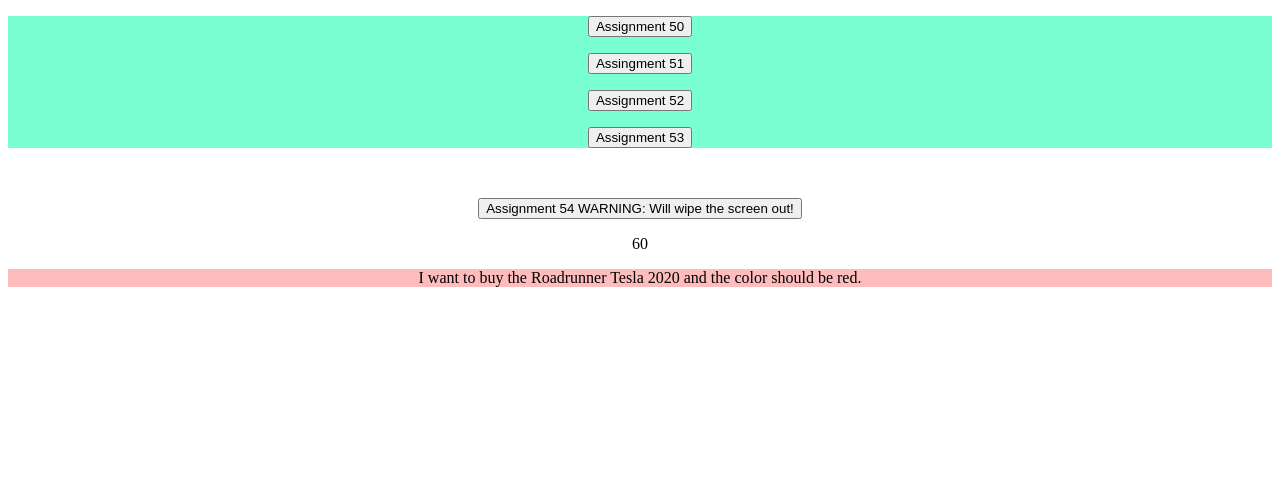
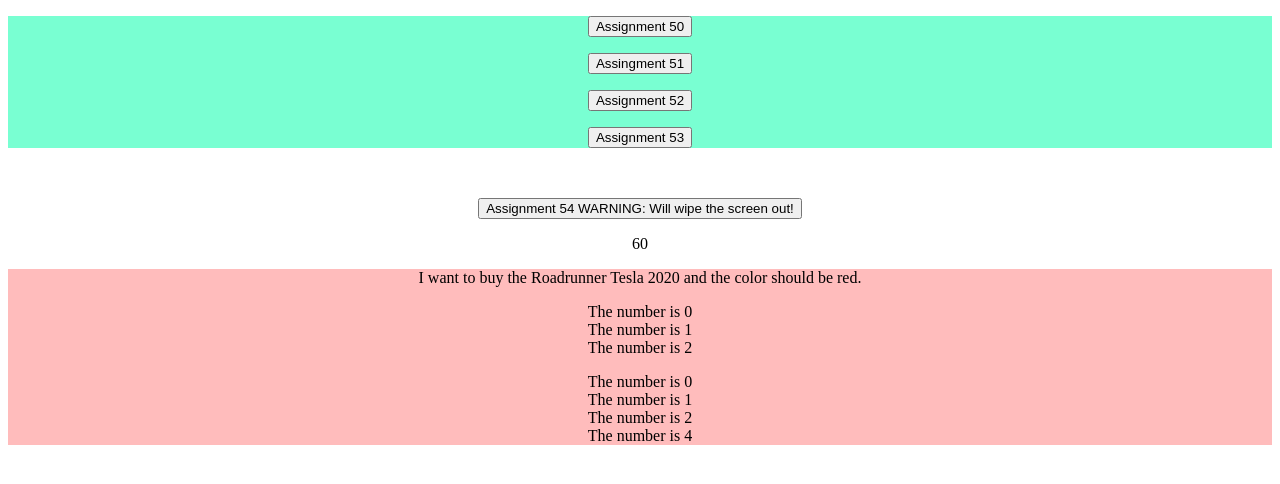
Before and after one commit to deviantsoul/JavaScriptProjects, a plain HTML site: page Project10_Loops_Arrays/index.html in a window 1280 px wide. Drawn offline with Linux system fonts and the light colour scheme.

Commit message:
Challange 15
break()
continue()

```diff
--- a/Project10_Loops_Arrays/JS/main.js
+++ b/Project10_Loops_Arrays/JS/main.js
@@ -61,3 +61,19 @@ let car = {
     }
 }
 document.getElementById("Car_Object").innerHTML = car.description();
+
+var text = "";
+var i;
+for (i = 0; i <10; i++) {
+    if (i === 3) {break;}
+    text += "The number is " + i + "<br>";
+}
+document.getElementById("break").innerHTML = text;
+
+var text2 = "";
+var i2;
+for (i2 = 0; i2 < 5; i2++)    {
+    if (i2 === 3) {continue;}
+    text2 += "The number is " + i2 + "<br>"
+}
+document.getElementById("continue").innerHTML = text2;
--- a/Project10_Loops_Arrays/index.html
+++ b/Project10_Loops_Arrays/index.html
@@ -24,6 +24,8 @@
           </div>
           <div class="car">
             <p id="Car_Object"></p>
+            <p id="break"></p>
+            <p id="continue"></p>
           </div>
 
     </body>
```
